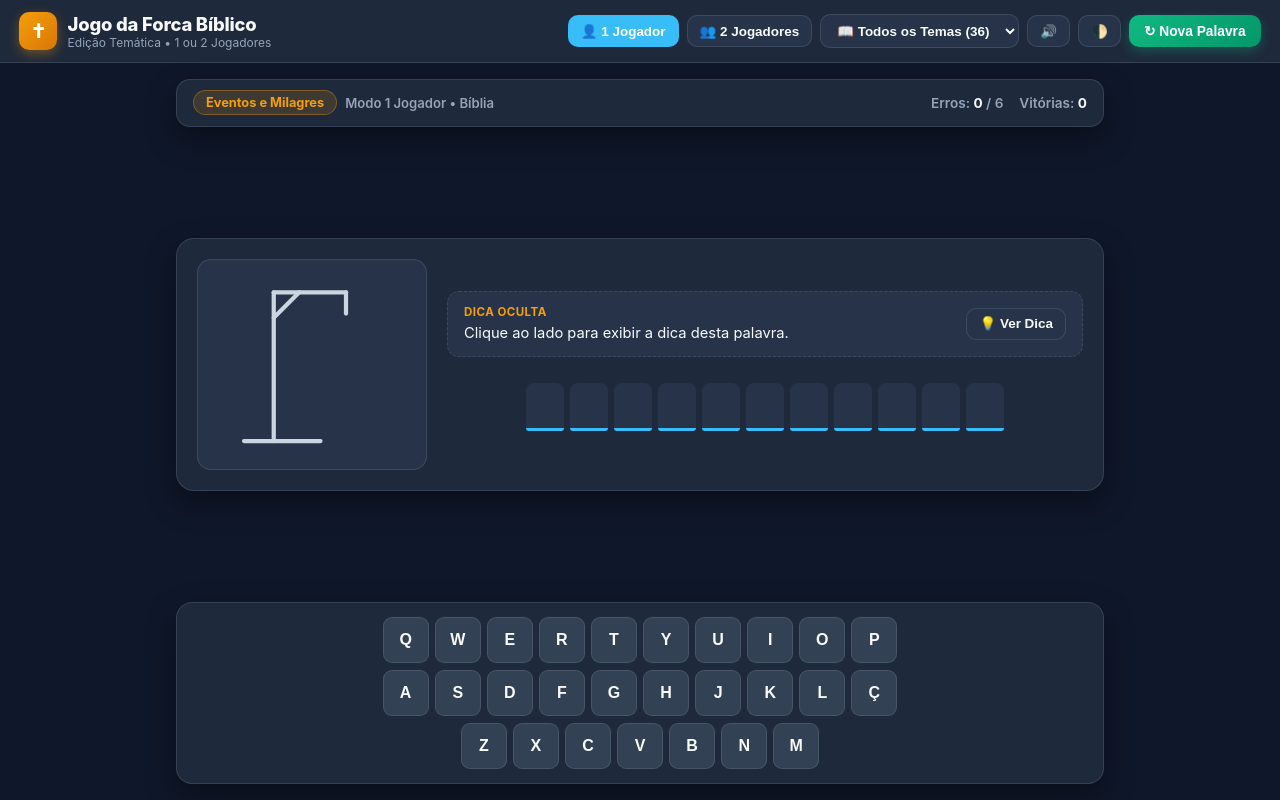
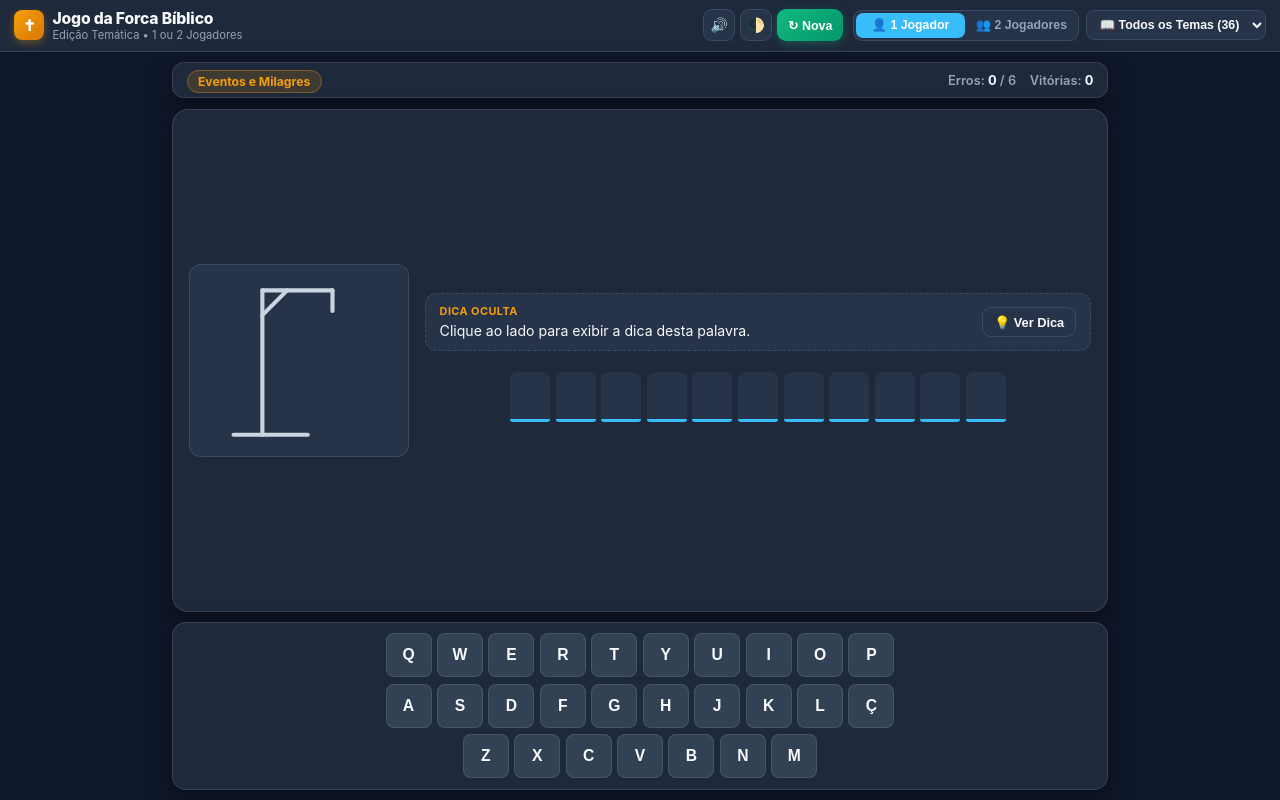
Before and after one commit to Denis-Tek/jogos, a plain HTML site: page jogo-da-forca/index.html in a window 1280 px wide. Drawn offline with Linux system fonts and the light colour scheme.

Commit message:
ajuste interface forca

```diff
--- a/jogo-da-forca/index.html
+++ b/jogo-da-forca/index.html
@@ -19,7 +19,7 @@
       --success: #10b981;
       --danger: #ef4444;
       --gallows-stroke: #cbd5e1;
-      --shadow: 0 12px 30px rgba(0, 0, 0, 0.4);
+      --shadow: 0 10px 24px rgba(0, 0, 0, 0.38);
     }
 
     [data-theme="light"] {
@@ -36,7 +36,7 @@
       --success: #059669;
       --danger: #dc2626;
       --gallows-stroke: #334155;
-      --shadow: 0 10px 25px rgba(15, 23, 42, 0.08);
+      --shadow: 0 8px 20px rgba(15, 23, 42, 0.08);
     }
 
     * {
@@ -56,62 +56,130 @@
       transition: background-color 0.25s ease, color 0.25s ease;
     }
 
+    /* Cabeçalho compacto (1 linha no desktop, 2 linhas limpas no mobile) */
     header {
       background: var(--bg-panel);
       border-bottom: 1px solid var(--border-color);
-      padding: 0.75rem 1.2rem;
+      padding: 0.55rem 0.9rem;
       display: flex;
       align-items: center;
       justify-content: space-between;
-      gap: 0.75rem;
-      flex-wrap: wrap;
+      gap: 0.6rem;
+    }
+
+    .header-top {
+      display: flex;
+      align-items: center;
+      justify-content: space-between;
+      gap: 0.5rem;
+      flex: 1;
+      min-width: 0;
     }
 
     .title-group {
       display: flex;
       align-items: center;
-      gap: 0.65rem;
+      gap: 0.5rem;
+      min-width: 0;
     }
 
     .logo-badge {
-      width: 38px;
-      height: 38px;
-      border-radius: 10px;
+      width: 30px;
+      height: 30px;
+      flex-shrink: 0;
+      border-radius: 8px;
       background: linear-gradient(135deg, #f59e0b, #d97706);
       color: #fff;
       display: grid;
       place-items: center;
-      font-size: 1.2rem;
+      font-size: 0.95rem;
       font-weight: 800;
-      box-shadow: 0 4px 12px rgba(245, 158, 11, 0.35);
+      box-shadow: 0 3px 8px rgba(245, 158, 11, 0.32);
     }
 
     .title-group h1 {
-      font-size: 1.15rem;
+      font-size: 0.98rem;
       font-weight: 800;
       letter-spacing: -0.01em;
+      white-space: nowrap;
+      overflow: hidden;
+      text-overflow: ellipsis;
     }
 
     .title-group span {
       display: block;
-      font-size: 0.75rem;
+      font-size: 0.7rem;
       color: var(--text-muted);
+      white-space: nowrap;
     }
 
-    .controls-bar {
+    .quick-actions {
       display: flex;
       align-items: center;
-      gap: 0.5rem;
-      flex-wrap: wrap;
+      gap: 0.32rem;
+      flex-shrink: 0;
     }
 
-    .btn-chip, select {
+    .header-selectors {
+      display: flex;
+      align-items: center;
+      gap: 0.45rem;
+      flex-shrink: 0;
+    }
+
+    .mode-segmented {
+      display: inline-grid;
+      grid-template-columns: 1fr 1fr;
+      background: var(--bg-card);
+      border: 1px solid var(--border-color);
+      border-radius: 9px;
+      padding: 2px;
+      gap: 2px;
+    }
+
+    .mode-btn {
+      background: transparent;
+      color: var(--text-muted);
+      border: none;
+      border-radius: 7px;
+      padding: 0.35rem 0.55rem;
+      font-size: 0.77rem;
+      font-weight: 700;
+      cursor: pointer;
+      white-space: nowrap;
+      transition: all 0.16s ease;
+    }
+
+    .mode-btn.active {
+      background: var(--accent);
+      color: #fff;
+    }
+
+    .btn-icon {
       background: var(--bg-card);
       color: var(--text-main);
       border: 1px solid var(--border-color);
-      border-radius: 10px;
-      padding: 0.45rem 0.75rem;
-      font-size: 0.84rem;
+      border-radius: 9px;
+      width: 32px;
+      height: 32px;
+      font-size: 0.88rem;
+      cursor: pointer;
+      display: grid;
+      place-items: center;
+      transition: border-color 0.18s ease, transform 0.1s ease;
+    }
+
+    .btn-icon:hover {
+      border-color: var(--accent);
+    }
+
+    .btn-chip {
+      background: var(--bg-card);
+      color: var(--text-main);
+      border: 1px solid var(--border-color);
+      border-radius: 9px;
+      padding: 0.4rem 0.7rem;
+      font-size: 0.8rem;
       font-weight: 600;
       cursor: pointer;
       display: inline-flex;
@@ -120,29 +188,42 @@
       transition: all 0.18s ease;
     }
 
-    .btn-chip:hover, select:hover {
+    .btn-chip:hover {
       border-color: var(--accent);
     }
 
-    .btn-chip.active {
-      background: var(--accent);
-      color: #fff;
-      border-color: transparent;
+    select {
+      background: var(--bg-card);
+      color: var(--text-main);
+      border: 1px solid var(--border-color);
+      border-radius: 9px;
+      padding: 0.38rem 0.55rem;
+      font-size: 0.77rem;
+      font-weight: 600;
+      cursor: pointer;
+      outline: none;
+      max-width: 210px;
+    }
+
+    select:hover {
+      border-color: var(--accent);
     }
 
     .btn-primary {
       background: linear-gradient(135deg, #10b981, #059669);
       color: #fff;
       border: none;
-      border-radius: 10px;
-      padding: 0.5rem 0.95rem;
-      font-size: 0.86rem;
+      border-radius: 9px;
+      height: 32px;
+      padding: 0 0.68rem;
+      font-size: 0.78rem;
       font-weight: 700;
       cursor: pointer;
       display: inline-flex;
       align-items: center;
-      gap: 0.4rem;
-      box-shadow: 0 4px 12px rgba(16, 185, 129, 0.3);
+      gap: 0.28rem;
+      white-space: nowrap;
+      box-shadow: 0 3px 10px rgba(16, 185, 129, 0.28);
       transition: transform 0.15s ease, filter 0.15s ease;
     }
 
@@ -151,16 +232,59 @@
       transform: translateY(-1px);
     }
 
+    @media (max-width: 780px) {
+      header {
+        flex-direction: column;
+        align-items: stretch;
+        padding: 0.5rem 0.65rem;
+        gap: 0.45rem;
+      }
+
+      .header-top {
+        padding-left: 0;
+      }
+
+      .title-group h1 {
+        font-size: 0.92rem;
+      }
+
+      .title-group span {
+        display: none;
+      }
+
+      .header-selectors {
+        display: grid;
+        grid-template-columns: 1fr 1fr;
+        width: 100%;
+        gap: 0.4rem;
+      }
+
+      .header-selectors.single-col {
+        grid-template-columns: 1fr;
+      }
+
+      select {
+        max-width: none;
+        width: 100%;
+        height: 34px;
+      }
+
+      .mode-segmented {
+        width: 100%;
+        height: 34px;
+      }
+    }
+
     main {
       flex: 1;
       max-width: 960px;
       width: 100%;
       margin: 0 auto;
-      padding: 1rem;
+      padding: 0.65rem 0.75rem;
       display: flex;
       flex-direction: column;
       justify-content: space-between;
-      gap: 1rem;
+      gap: 0.65rem;
     }
 
     .status-strip {
@@ -169,9 +293,9 @@
       justify-content: space-between;
       background: var(--bg-panel);
       border: 1px solid var(--border-color);
-      border-radius: 14px;
-      padding: 0.65rem 1rem;
-      gap: 0.75rem;
+      border-radius: 12px;
+      padding: 0.45rem 0.85rem;
+      gap: 0.5rem;
       flex-wrap: wrap;
       box-shadow: var(--shadow);
     }
@@ -180,17 +304,17 @@
       background: rgba(245, 158, 11, 0.15);
       color: var(--accent-gold);
       border: 1px solid rgba(245, 158, 11, 0.35);
-      padding: 0.25rem 0.75rem;
+      padding: 0.2rem 0.65rem;
       border-radius: 999px;
-      font-size: 0.8rem;
+      font-size: 0.76rem;
       font-weight: 700;
     }
 
     .stats-group {
       display: flex;
       align-items: center;
-      gap: 1rem;
-      font-size: 0.85rem;
+      gap: 0.85rem;
+      font-size: 0.8rem;
       color: var(--text-muted);
       font-weight: 600;
     }
@@ -200,14 +324,15 @@
     }
 
     .board-grid {
+      flex: 1;
       display: grid;
-      grid-template-columns: 230px 1fr;
-      gap: 1.25rem;
+      grid-template-columns: 220px 1fr;
+      gap: 1rem;
       align-items: center;
       background: var(--bg-panel);
       border: 1px solid var(--border-color);
-      border-radius: 18px;
-      padding: 1.25rem;
+      border-radius: 16px;
+      padding: 1rem;
       box-shadow: var(--shadow);
     }
 
@@ -215,14 +340,16 @@
       .board-grid {
         grid-template-columns: 1fr;
         text-align: center;
+        padding: 0.75rem;
+        gap: 0.75rem;
       }
     }
 
     .gallows-box {
       background: var(--bg-card);
       border: 1px solid var(--border-color);
-      border-radius: 14px;
-      padding: 0.75rem;
+      border-radius: 12px;
+      padding: 0.5rem;
       display: flex;
       flex-direction: column;
       align-items: center;
@@ -230,8 +357,8 @@
     }
 
     .gallows-svg {
-      width: 170px;
-      height: 185px;
+      width: 165px;
+      height: 175px;
     }
 
     .gallows-wood {
@@ -259,22 +386,24 @@
       display: flex;
       flex-direction: column;
       align-items: center;
-      gap: 1.1rem;
+      justify-content: center;
+      gap: 0.95rem;
+      height: 100%;
     }
 
     .hint-card {
       width: 100%;
       background: var(--bg-card);
       border: 1px dashed var(--border-color);
-      border-radius: 12px;
-      padding: 0.75rem 1rem;
-      font-size: 0.92rem;
-      line-height: 1.45;
+      border-radius: 11px;
+      padding: 0.6rem 0.85rem;
+      font-size: 0.88rem;
+      line-height: 1.4;
       color: var(--text-main);
       display: flex;
       align-items: center;
       justify-content: space-between;
-      gap: 0.75rem;
+      gap: 0.65rem;
       text-align: left;
     }
 
@@ -286,9 +415,9 @@
       display: block;
       color: var(--accent-gold);
       font-weight: 700;
-      margin-bottom: 0.15rem;
+      margin-bottom: 0.1rem;
       text-transform: uppercase;
-      font-size: 0.72rem;
+      font-size: 0.68rem;
       letter-spacing: 0.04em;
     }
 
@@ -296,25 +425,25 @@
       display: flex;
       flex-wrap: wrap;
       justify-content: center;
-      gap: 0.85rem;
-      margin: 0.5rem 0;
+      gap: 0.8rem;
+      margin: 0.35rem 0;
     }
 
     .word-group {
       display: flex;
-      gap: 0.38rem;
+      gap: 0.35rem;
       flex-wrap: nowrap;
     }
 
     .letter-slot {
-      width: 38px;
-      height: 48px;
+      width: 40px;
+      height: 50px;
       border-bottom: 3.5px solid var(--accent);
       background: var(--bg-card);
       border-radius: 8px 8px 3px 3px;
       display: grid;
       place-items: center;
-      font-size: 1.45rem;
+      font-size: 1.5rem;
       font-weight: 800;
       text-transform: uppercase;
       transition: transform 0.2s ease, background-color 0.2s ease, border-color 0.2s ease;
@@ -331,7 +460,7 @@
     }
 
     .letter-slot.hyphen {
-      width: 22px;
+      width: 20px;
       border-bottom: none;
       background: transparent;
       color: var(--text-muted);
@@ -339,42 +468,42 @@
 
     @media (max-width: 480px) {
       .letter-slot {
-        width: 30px;
-        height: 40px;
-        font-size: 1.2rem;
+        width: 32px;
+        height: 42px;
+        font-size: 1.25rem;
       }
       .gallows-svg {
-        width: 135px;
-        height: 145px;
+        width: 125px;
+        height: 132px;
       }
     }
 
     .keyboard {
       background: var(--bg-panel);
       border: 1px solid var(--border-color);
-      border-radius: 16px;
-      padding: 0.85rem;
+      border-radius: 14px;
+      padding: 0.65rem;
       display: flex;
       flex-direction: column;
-      gap: 0.45rem;
+      gap: 0.4rem;
       box-shadow: var(--shadow);
     }
 
     .kb-row {
       display: flex;
       justify-content: center;
-      gap: 0.38rem;
+      gap: 0.34rem;
     }
 
     .key-btn {
       flex: 1;
       max-width: 46px;
-      height: 46px;
+      height: 44px;
       border: 1px solid var(--border-color);
-      border-radius: 9px;
+      border-radius: 8px;
       background: var(--bg-key);
       color: var(--text-main);
-      font-size: 1rem;
+      font-size: 0.98rem;
       font-weight: 700;
       cursor: pointer;
       transition: transform 0.1s ease, background-color 0.15s ease, opacity 0.2s ease;
@@ -503,33 +632,38 @@
 </head>
 <body>
   <header>
-    <div class="title-group">
-      <div class="logo-badge">✝</div>
-      <div>
-        <h1>Jogo da Forca Bíblico</h1>
-        <span>Edição Temática • 1 ou 2 Jogadores</span>
+    <div class="header-top">
+      <div class="title-group">
+        <div class="logo-badge">✝</div>
+        <div>
+          <h1>Jogo da Forca Bíblico</h1>
+          <span>Edição Temática • 1 ou 2 Jogadores</span>
+        </div>
+      </div>
+
+      <div class="quick-actions">
+        <button id="soundBtn" class="btn-icon" type="button" title="Alternar Som" aria-label="Alternar Som">🔊</button>
+        <button id="themeBtn" class="btn-icon" type="button" title="Alternar Tema Claro/Escuro" aria-label="Alternar Tema">🌓</button>
+        <button id="newGameBtn" class="btn-primary" type="button">↻ Nova</button>
       </div>
     </div>
 
-    <div class="controls-bar">
-      <button id="mode1pBtn" class="btn-chip active" type="button">👤 1 Jogador</button>
-      <button id="mode2pBtn" class="btn-chip" type="button">👥 2 Jogadores</button>
+    <div id="headerSelectors" class="header-selectors">
+      <div class="mode-segmented" role="group" aria-label="Modo de Jogo">
+        <button id="mode1pBtn" class="mode-btn active" type="button">👤 1 Jogador</button>
+        <button id="mode2pBtn" class="mode-btn" type="button">👥 2 Jogadores</button>
+      </div>
 
       <select id="categorySelect" aria-label="Selecionar Tema Bíblico">
         <option value="TODAS">📖 Todos os Temas</option>
       </select>
-
-      <button id="soundBtn" class="btn-chip" type="button" title="Alternar Som">🔊</button>
-      <button id="themeBtn" class="btn-chip" type="button" title="Alternar Tema Claro/Escuro">🌓</button>
-      <button id="newGameBtn" class="btn-primary" type="button">↻ Nova Palavra</button>
     </div>
   </header>
 
   <main>
     <div class="status-strip">
-      <div style="display:flex;align-items:center;gap:0.5rem;flex-wrap:wrap;">
+      <div>
         <span class="category-pill" id="activeCategoryBadge">Carregando...</span>
-        <span id="modeLabel" style="font-size:0.82rem;color:var(--text-muted);font-weight:600;">Modo Bíblico</span>
       </div>
       <div class="stats-group">
         <span>Erros: <strong id="mistakesCount">0</strong> / 6</span>
@@ -625,7 +759,6 @@
 
   <script>
     (function () {
-      // Banco mínimo de contingência caso aberto localmente sem servidor HTTP
       const FALLBACK_DB = {
         categorias: ["Personagens", "Livros da Bíblia", "Lugares e Cidades", "Objetos e Símbolos", "Eventos e Milagres"],
         palavras: [
@@ -645,7 +778,7 @@
       ];
 
       let database = FALLBACK_DB;
-      let gameMode = "1p"; // "1p" | "2p"
+      let gameMode = "1p";
       let currentEntry = null;
       let guessedLetters = new Set();
       let mistakes = 0;
@@ -657,10 +790,9 @@
       let soundEnabled = true;
       let audioCtx = null;
 
-      // Elementos DOM
+      const headerSelectors = document.getElementById("headerSelectors");
       const categorySelect = document.getElementById("categorySelect");
       const activeCategoryBadge = document.getElementById("activeCategoryBadge");
-      const modeLabel = document.getElementById("modeLabel");
       const mistakesCountEl = document.getElementById("mistakesCount");
       const winsCountEl = document.getElementById("winsCount");
       const wordContainer = document.getElementById("wordContainer");
@@ -675,7 +807,6 @@
 
       winsCountEl.textContent = wins;
 
-      // Normaliza vogais acentuadas mantendo o Ç distinto de C
       function normalizeChar(ch) {
         const upper = ch.toUpperCase();
         if (upper === "Ç") return "Ç";
@@ -700,7 +831,6 @@
         } catch (e) {}
       }
 
-      // Carrega o arquivo palavras.json uma única vez na inicialização
       async function loadDatabase() {
         try {
           const response = await fetch("./palavras.json", { cache: "no-store" });
@@ -710,9 +840,7 @@
               database = data;
             }
           }
-        } catch (err) {
-          // Mantém o banco de reserva silenciosamente caso aberto via file://
-        }
+        } catch (err) {}
         populateCategories();
         startNew1PGame();
       }
@@ -754,8 +882,8 @@
         gameMode = "1p";
         mode1pBtn.classList.add("active");
         mode2pBtn.classList.remove("active");
-        categorySelect.style.display = "inline-flex";
-        modeLabel.textContent = "Modo 1 Jogador • Bíblia";
+        categorySelect.style.display = "block";
+        headerSelectors.classList.remove("single-col");
 
         const selectedCat = categorySelect.value;
         const pool = database.palavras
@@ -931,7 +1059,6 @@
         setTimeout(() => resultModal.classList.add("open"), 450);
       }
 
-      // Eventos de Interface e Teclado Físico
       document.addEventListener("keydown", (e) => {
         if (twoPlayerModal.classList.contains("open") || resultModal.classList.contains("open")) return;
         if (e.ctrlKey || e.metaKey || e.altKey) return;
@@ -981,7 +1108,7 @@
         mode2pBtn.classList.add("active");
         mode1pBtn.classList.remove("active");
         categorySelect.style.display = "none";
-        modeLabel.textContent = "Modo 2 Jogadores";
+        headerSelectors.classList.add("single-col");
         twoPlayerModal.classList.remove("open");
 
         initRound({
```
